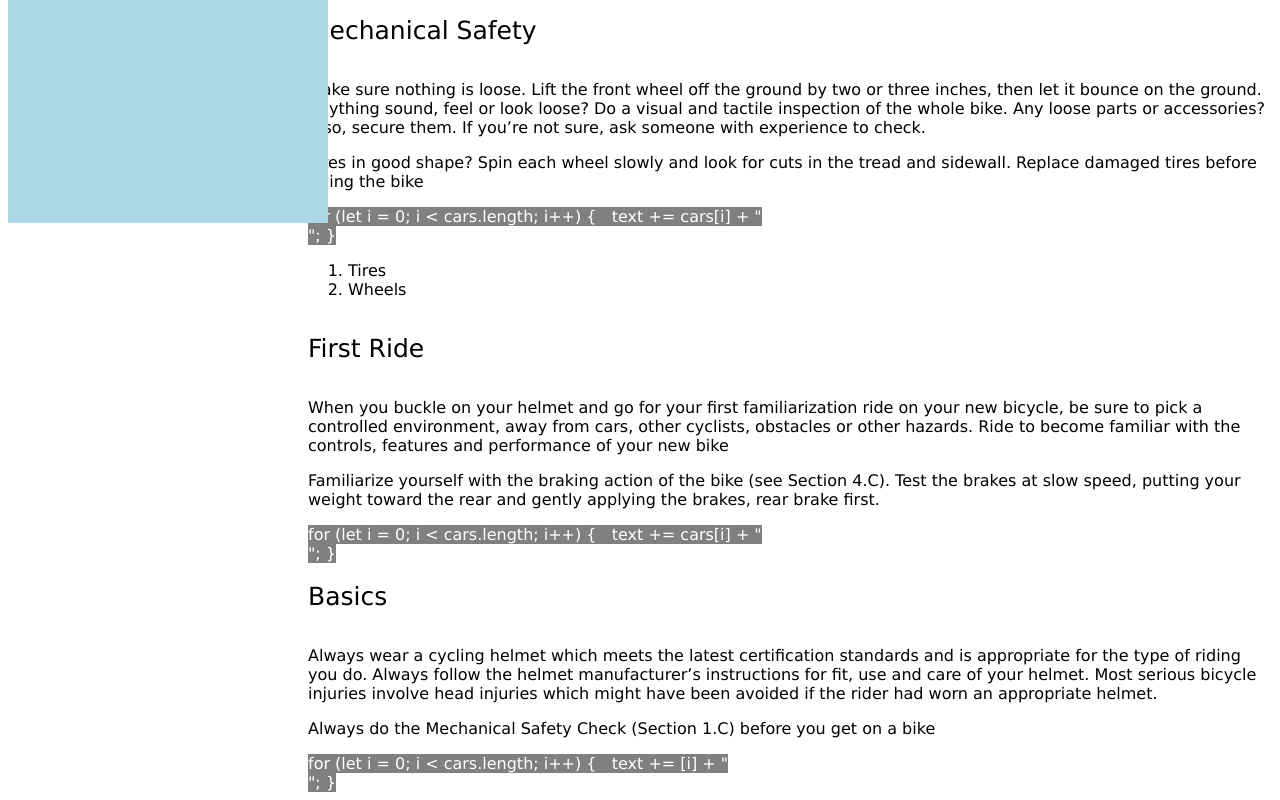
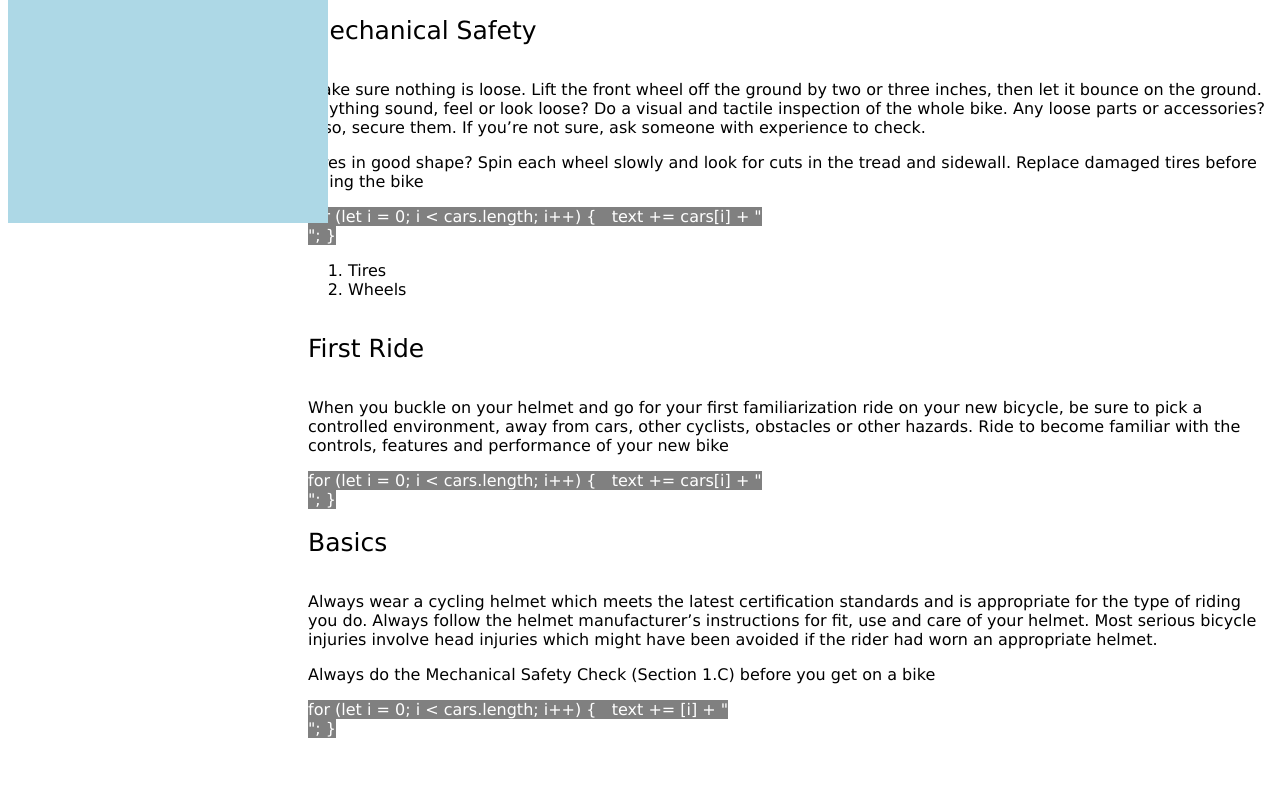
Before and after one commit to VivekRaaZ/Review-Project-Trails, a plain HTML site: page index.html in a window 1280 px wide. Shown: the part 577-1377 px from the top of the page. After the commit the page ends 1323 px from the top, so only its background shows below. Drawn offline with Linux system fonts and the light colour scheme.

Commit message:
Update index.html
update index.html file

```diff
--- a/index.html
+++ b/index.html
@@ -70,9 +70,6 @@
           your new bicycle, be sure to pick a controlled environment, away from cars, other
           cyclists, obstacles or other hazards. Ride to become familiar with the controls,
           features and performance of your new bike</p>
-          <p>Familiarize yourself with the braking action of the bike (see Section 4.C). Test
-            the brakes at slow speed, putting your weight toward the rear and gently applying
-            the brakes, rear brake first.</p>
             <code>for (let i = 0; i < cars.length; i++) {
                 text += cars[i] + "<br>";
               } </code>
```
